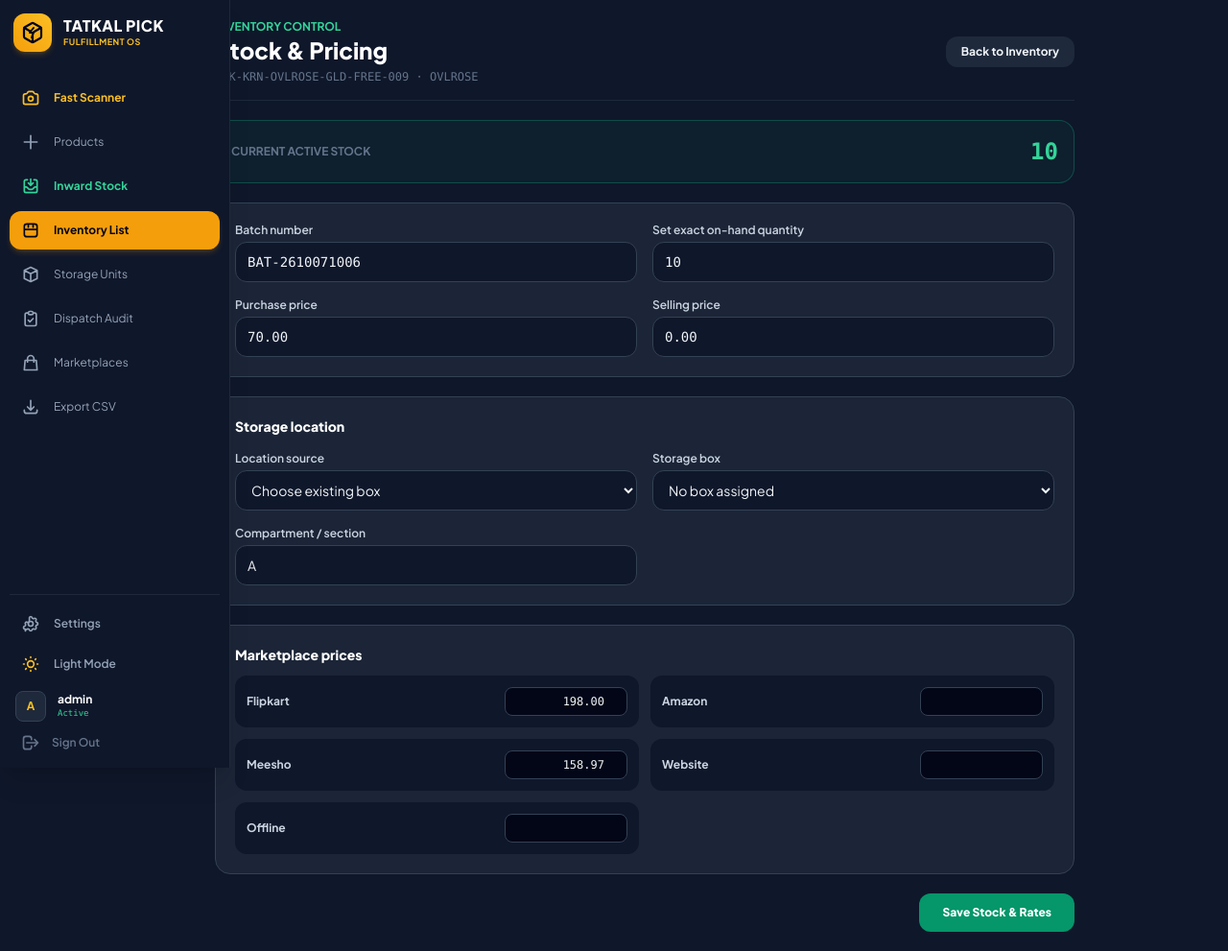
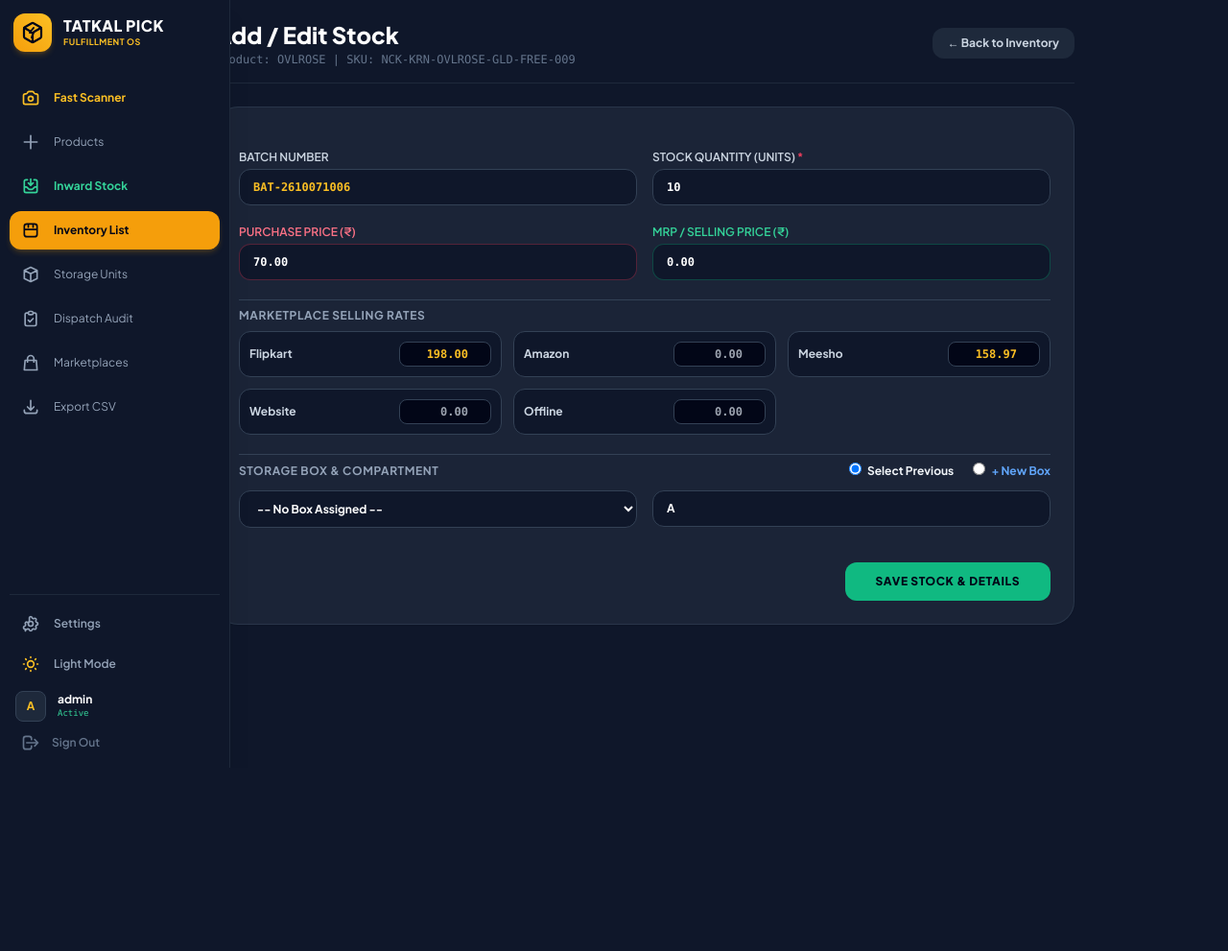
Before and after one commit to mohsinalisheliya/sku_manager, a Django app: page /inventory/stock/9/ in a window 1280 px wide. Shown: the whole page at 96% size. After the commit the page ends 800 px from the top, so only its background shows below. Run offline with Django 5.2, Linux system fonts and the light colour scheme; a user stored in the database is signed in; data comes from the database, SQL or seed files in the repository; some libraries are stand-ins or nearby versions.

Commit message:
auto-save: progress update (05-Oct-2026 06:13:23 PM)

```diff
--- a/templates/sku_manager/stock_action.html
+++ b/templates/sku_manager/stock_action.html
@@ -1,99 +1,129 @@
 {% extends "sku_manager/base.html" %}
-{% load custom_filters %}
 
-{% block title %}Stock & Rates: {{ item.name }} - Tatkal Pick{% endblock %}
+{% block title %}Manage Stock: {{ item.name }} - Tatkal Pick{% endblock %}
 
 {% block content %}
-<div class="max-w-4xl mx-auto space-y-5">
-  <header class="flex flex-col sm:flex-row sm:items-center justify-between gap-3 border-b border-slate-200 dark:border-slate-800 pb-4">
+<div class="max-w-4xl mx-auto space-y-6">
+
+  <header class="flex items-center justify-between border-b border-slate-200 dark:border-slate-800 pb-4">
     <div>
-      <p class="text-xs font-bold uppercase text-emerald-600 dark:text-emerald-400">Inventory Control</p>
-      <h1 class="text-2xl font-black text-slate-900 dark:text-white">Stock & Pricing</h1>
-      <p class="mt-1 text-xs font-mono text-slate-500">{{ item.sku }} · {{ item.name }}</p>
+      <h1 class="text-2xl font-black text-slate-900 dark:text-white">Add / Edit Stock</h1>
+      <p class="text-xs text-slate-500 font-mono mt-0.5">Product: {{ item.name }} | SKU: {{ item.sku }}</p>
     </div>
-    <a href="{% url 'inventory_list' %}" class="rounded-xl bg-slate-100 dark:bg-slate-800 px-4 py-2 text-xs font-bold">Back to Inventory</a>
+    <a href="{% url 'inventory_list' %}" class="bg-slate-100 hover:bg-slate-200 dark:bg-slate-800 text-slate-700 dark:text-slate-300 font-bold px-4 py-2 rounded-xl text-xs transition">
+      ← Back to Inventory
+    </a>
   </header>
 
-  <div class="flex items-center justify-between rounded-2xl border border-emerald-500/30 bg-emerald-500/5 p-4">
-    <span class="text-xs font-bold uppercase text-slate-500">Current active stock</span>
-    <span class="font-mono text-2xl font-black text-emerald-600 dark:text-emerald-400">{{ item.stock }}</span>
+  <div class="bg-white dark:bg-slate-800/80 border border-slate-200 dark:border-slate-700/60 rounded-3xl p-6 shadow-sm">
+    <form method="POST" class="space-y-5">
+      {% csrf_token %}
+
+      <!-- Batch No & Stock Qty -->
+      <div class="grid grid-cols-1 md:grid-cols-2 gap-4">
+        <div>
+          <label class="block text-xs font-semibold uppercase text-slate-700 dark:text-slate-300 mb-1">Batch Number</label>
+          <input type="text" name="batch_no" value="{{ suggested_batch }}" required
+            class="w-full bg-slate-50 dark:bg-slate-900 border border-slate-300 dark:border-slate-700 rounded-xl px-3.5 py-2.5 text-xs font-mono font-bold text-amber-600 dark:text-amber-400">
         </div>
 
-  <form method="POST" class="space-y-5">
-    {% csrf_token %}
-    <section class="grid grid-cols-1 sm:grid-cols-2 gap-4 rounded-2xl border border-slate-200 dark:border-slate-700 bg-white dark:bg-slate-800/80 p-5">
         <div>
-        <label for="batch-no" class="mb-1 block text-xs font-semibold text-slate-600 dark:text-slate-300">Batch number</label>
-        <input id="batch-no" name="batch_no" value="{{ suggested_batch }}" class="w-full rounded-xl border border-slate-300 dark:border-slate-700 bg-slate-50 dark:bg-slate-900 px-3 py-2.5 text-sm font-mono">
+          <label class="block text-xs font-semibold uppercase text-slate-700 dark:text-slate-300 mb-1">Stock Quantity (Units) <span class="text-rose-500">*</span></label>
+          <input type="number" min="0" name="stock_qty" value="{{ item.stock }}" required
+            class="w-full bg-slate-50 dark:bg-slate-900 border border-slate-300 dark:border-slate-700 rounded-xl px-3.5 py-2.5 text-xs font-mono font-bold text-slate-900 dark:text-white">
         </div>
+      </div>
+
+      <!-- Purchase Price & MRP -->
+      <div class="grid grid-cols-1 md:grid-cols-2 gap-4">
         <div>
-        <label for="stock-qty" class="mb-1 block text-xs font-semibold text-slate-600 dark:text-slate-300">Set exact on-hand quantity</label>
-        <input id="stock-qty" type="number" min="0" step="1" required name="stock_qty" value="{{ item.stock }}" class="w-full rounded-xl border border-slate-300 dark:border-slate-700 bg-slate-50 dark:bg-slate-900 px-3 py-2.5 text-sm font-mono">
+          <label class="block text-xs font-semibold uppercase text-rose-600 dark:text-rose-400 mb-1">Purchase Price (₹)</label>
+          <input type="number" step="0.01" min="0" name="purchase_price" value="{{ item.purchase_price }}"
+            class="w-full bg-slate-50 dark:bg-slate-900 border border-rose-500/30 rounded-xl px-3.5 py-2.5 text-xs font-mono font-bold text-slate-900 dark:text-white">
         </div>
+
         <div>
-        <label for="purchase-price" class="mb-1 block text-xs font-semibold text-slate-600 dark:text-slate-300">Purchase price</label>
-        <input id="purchase-price" type="number" min="0" step="0.01" name="purchase_price" value="{{ item.purchase_price }}" class="w-full rounded-xl border border-slate-300 dark:border-slate-700 bg-slate-50 dark:bg-slate-900 px-3 py-2.5 text-sm font-mono">
+          <label class="block text-xs font-semibold uppercase text-emerald-600 dark:text-emerald-400 mb-1">MRP / Selling Price (₹)</label>
+          <input type="number" step="0.01" min="0" name="selling_price" value="{{ item.selling_price }}"
+            class="w-full bg-slate-50 dark:bg-slate-900 border border-emerald-500/30 rounded-xl px-3.5 py-2.5 text-xs font-mono font-bold text-slate-900 dark:text-white">
         </div>
-      <div>
-        <label for="selling-price" class="mb-1 block text-xs font-semibold text-slate-600 dark:text-slate-300">Selling price</label>
-        <input id="selling-price" type="number" min="0" step="0.01" name="selling_price" value="{{ item.selling_price }}" class="w-full rounded-xl border border-slate-300 dark:border-slate-700 bg-slate-50 dark:bg-slate-900 px-3 py-2.5 text-sm font-mono">
       </div>
-    </section>
 
-    <section class="rounded-2xl border border-slate-200 dark:border-slate-700 bg-white dark:bg-slate-800/80 p-5 space-y-4">
-      <h2 class="text-sm font-extrabold text-slate-900 dark:text-white">Storage location</h2>
-      <div class="grid grid-cols-1 sm:grid-cols-2 gap-4">
-        <div>
-          <label for="box-choice" class="mb-1 block text-xs font-semibold text-slate-600 dark:text-slate-300">Location source</label>
-          <select id="box-choice" name="box_choice" onchange="toggleNewBox(this.value)" class="w-full rounded-xl border border-slate-300 dark:border-slate-700 bg-slate-50 dark:bg-slate-900 px-3 py-2.5 text-sm">
-            <option value="previous">Choose existing box</option>
-            <option value="new">Create a new box</option>
+      <!-- All Platforms (Amazon, Flipkart, etc.) -->
+      <div class="space-y-2 pt-2 border-t border-slate-100 dark:border-slate-700">
+        <label class="block text-xs font-bold uppercase tracking-wider text-slate-600 dark:text-slate-400">Marketplace Selling Rates</label>
+        <div class="grid grid-cols-2 sm:grid-cols-3 gap-3">
+          {% for pl in platforms %}
+            <div class="bg-slate-50 dark:bg-slate-900 border border-slate-200 dark:border-slate-700 rounded-xl p-2.5 flex items-center justify-between">
+              <span class="text-xs font-bold text-slate-700 dark:text-slate-300">{{ pl.name }}</span>
+              <input type="number" step="0.01" min="0" name="platform_price_{{ pl.id }}"
+                {% for pid, val in current_prices.items %}{% if pid == pl.id %}value="{{ val }}"{% endif %}{% endfor %}
+                placeholder="0.00" class="w-24 bg-white dark:bg-slate-950 border border-slate-300 dark:border-slate-700 rounded-lg px-2 py-1 text-xs text-right font-mono font-bold text-amber-600 dark:text-amber-400">
+            </div>
+          {% endfor %}
+        </div>
+      </div>
+
+      <!-- Box and Compartment (Previous or New) -->
+      <div class="space-y-3 pt-2 border-t border-slate-100 dark:border-slate-700">
+        <div class="flex items-center justify-between">
+          <label class="block text-xs font-bold uppercase tracking-wider text-slate-600 dark:text-slate-400">Storage Box & Compartment</label>
+
+          <!-- Toggle Previous vs New -->
+          <div class="flex items-center gap-2 text-xs font-bold">
+            <label class="cursor-pointer">
+              <input type="radio" name="box_choice" value="previous" checked onchange="toggleBox(false)">
+              <span class="ml-1">Select Previous</span>
+            </label>
+            <label class="cursor-pointer ml-3">
+              <input type="radio" name="box_choice" value="new" onchange="toggleBox(true)">
+              <span class="ml-1 text-blue-600 dark:text-blue-400">+ New Box</span>
+            </label>
+          </div>
+        </div>
+
+        <div class="grid grid-cols-1 md:grid-cols-2 gap-4">
+          <!-- Previous Box Dropdown -->
+          <div id="prevBoxArea">
+            <select name="existing_box_id" class="w-full bg-slate-50 dark:bg-slate-900 border border-slate-300 dark:border-slate-700 rounded-xl px-3.5 py-2.5 text-xs text-slate-900 dark:text-white font-bold">
+              <option value="">-- No Box Assigned --</option>
+              {% for b in boxes %}
+                <option value="{{ b.id }}" {% if item.storage_box_id == b.id %}selected{% endif %}>📦 {{ b.name }}</option>
+              {% endfor %}
             </select>
           </div>
-        <div id="existing-box-field">
-          <label for="existing-box" class="mb-1 block text-xs font-semibold text-slate-600 dark:text-slate-300">Storage box</label>
-          <select id="existing-box" name="existing_box_id" class="w-full rounded-xl border border-slate-300 dark:border-slate-700 bg-slate-50 dark:bg-slate-900 px-3 py-2.5 text-sm">
-            <option value="">No box assigned</option>
-            {% for box in boxes %}<option value="{{ box.pk }}" {% if item.storage_box_id == box.pk %}selected{% endif %}>{{ box.name }}</option>{% endfor %}
-          </select>
+
+          <!-- New Box Input (Hidden by default) -->
+          <div id="newBoxArea" class="hidden flex items-center gap-2">
+            <input type="text" name="new_box_name" placeholder="Enter New Box Name (e.g. Box 10)"
+              class="w-full bg-slate-50 dark:bg-slate-900 border border-slate-300 dark:border-slate-700 rounded-xl px-3.5 py-2.5 text-xs text-slate-900 dark:text-white">
+            <input type="color" name="new_box_color" value="#3B82F6" class="w-10 h-10 rounded cursor-pointer border-0 p-0">
           </div>
-        <div id="new-box-fields" class="hidden sm:col-span-2 grid grid-cols-1 sm:grid-cols-2 gap-4">
-          <div><label for="new-box-name" class="mb-1 block text-xs font-semibold text-slate-600 dark:text-slate-300">New box name</label><input id="new-box-name" name="new_box_name" maxlength="50" class="w-full rounded-xl border border-slate-300 dark:border-slate-700 bg-slate-50 dark:bg-slate-900 px-3 py-2.5 text-sm"></div>
-          <div><label for="new-box-color" class="mb-1 block text-xs font-semibold text-slate-600 dark:text-slate-300">Box color</label><input id="new-box-color" type="color" name="new_box_color" value="#3B82F6" class="h-10 w-full rounded-xl border border-slate-300 dark:border-slate-700 bg-slate-50 dark:bg-slate-900 px-2"></div>
-        </div>
+
+          <!-- Compartment / Slot -->
           <div>
-          <label for="section-name" class="mb-1 block text-xs font-semibold text-slate-600 dark:text-slate-300">Compartment / section</label>
-          <input id="section-name" name="section_name" maxlength="50" value="{{ item.section_name }}" class="w-full rounded-xl border border-slate-300 dark:border-slate-700 bg-slate-50 dark:bg-slate-900 px-3 py-2.5 text-sm">
+            <input type="text" name="section_name" value="{{ item.section_name }}" placeholder="Compartment / Slot (e.g. Tray 1, Slot A)"
+              class="w-full bg-slate-50 dark:bg-slate-900 border border-slate-300 dark:border-slate-700 rounded-xl px-3.5 py-2.5 text-xs text-slate-900 dark:text-white font-bold">
           </div>
         </div>
-    </section>
+      </div>
 
-    <section class="rounded-2xl border border-slate-200 dark:border-slate-700 bg-white dark:bg-slate-800/80 p-5 space-y-3">
-      <h2 class="text-sm font-extrabold text-slate-900 dark:text-white">Marketplace prices</h2>
-      <div class="grid grid-cols-1 sm:grid-cols-2 gap-3">
-        {% for platform in platforms %}
-          <div class="flex items-center justify-between gap-3 rounded-xl bg-slate-50 dark:bg-slate-900 p-3">
-            <label for="platform-price-{{ platform.pk }}" class="text-xs font-bold text-slate-700 dark:text-slate-300">{{ platform.name }}</label>
-            <input id="platform-price-{{ platform.pk }}" type="number" min="0" step="0.01" name="platform_price_{{ platform.pk }}" value="{{ current_prices|dict_lookup:platform.pk }}" class="w-32 rounded-lg border border-slate-300 dark:border-slate-700 bg-white dark:bg-slate-950 px-2 py-1.5 text-right text-xs font-mono">
-          </div>
-        {% empty %}
-          <p class="text-xs text-slate-500">No marketplace channels configured.</p>
-        {% endfor %}
-      </div>
-    </section>
-
-    <div class="flex justify-end">
-      <button type="submit" class="rounded-xl bg-emerald-600 hover:bg-emerald-500 px-6 py-3 text-xs font-black text-white">Save Stock & Rates</button>
+      <div class="flex justify-end pt-4">
+        <button type="submit" class="bg-emerald-500 hover:bg-emerald-400 text-slate-950 font-black px-8 py-3 rounded-xl text-xs uppercase tracking-wider transition shadow-sm">
+          Save Stock & Details
+        </button>
       </div>
     </form>
+  </div>
+
 </div>
 {% endblock %}
 
 {% block extra_scripts %}
 <script>
-  function toggleNewBox(choice) {
-    document.getElementById('existing-box-field').classList.toggle('hidden', choice === 'new');
-    document.getElementById('new-box-fields').classList.toggle('hidden', choice !== 'new');
+  function toggleBox(isNew) {
+    document.getElementById('prevBoxArea').classList.toggle('hidden', isNew);
+    document.getElementById('newBoxArea').classList.toggle('hidden', !isNew);
   }
 </script>
 {% endblock %}
```
Lines whose indentation alone changed are shown as unchanged.
